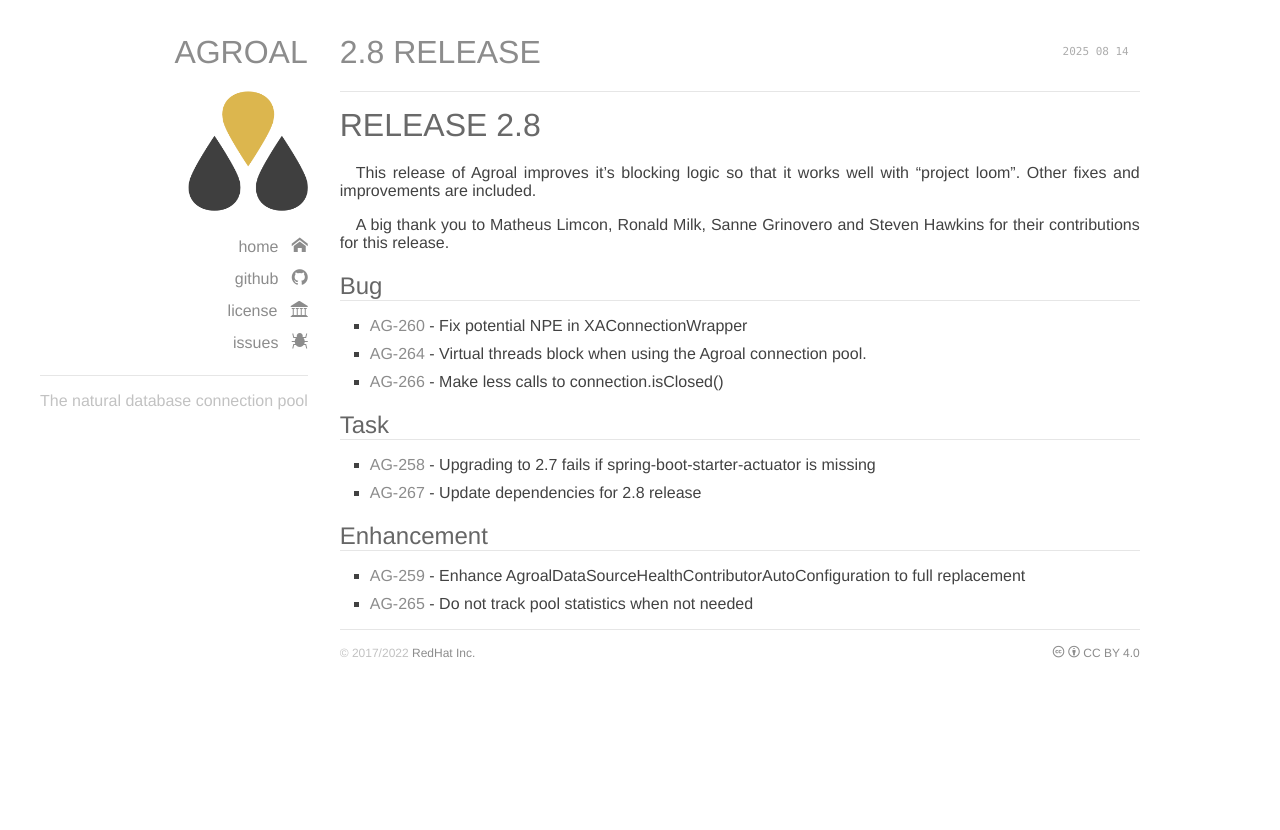
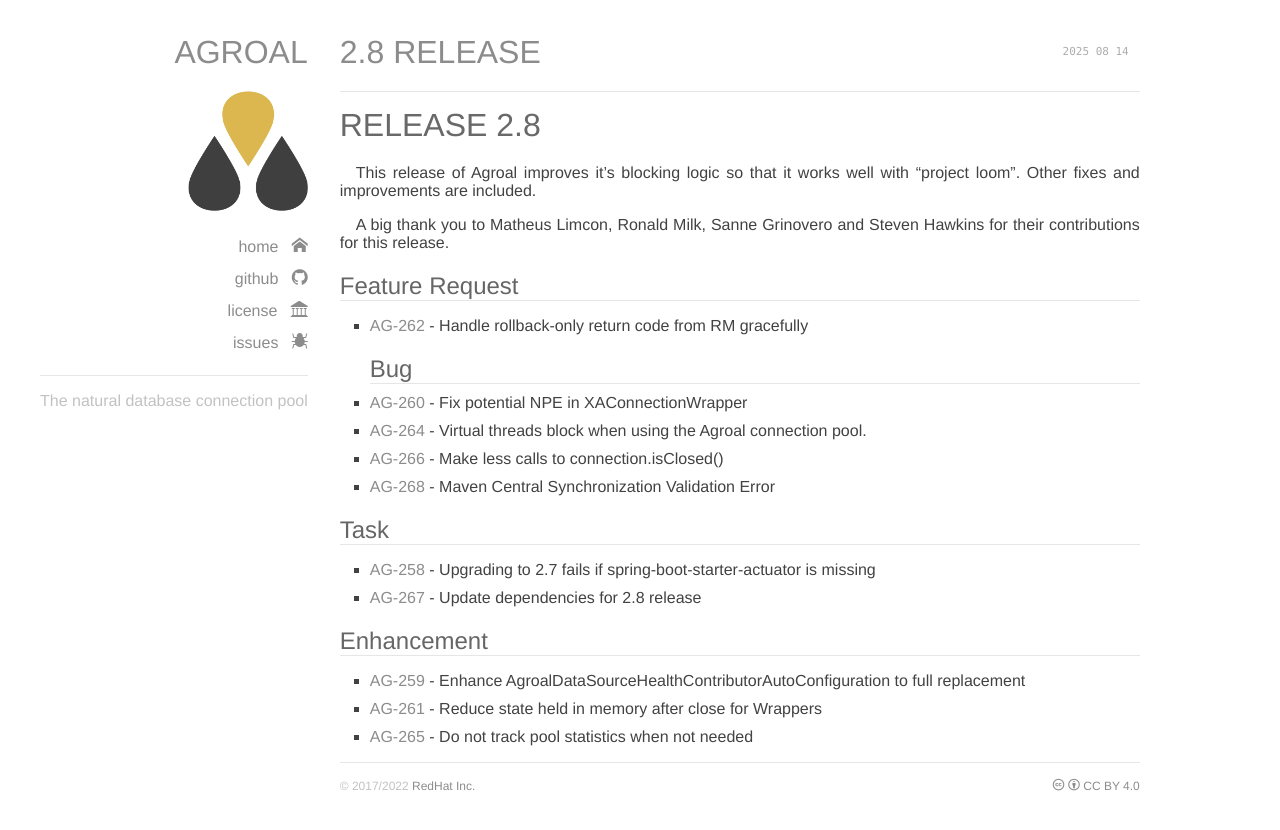
Before and after one commit to agroal/agroal.github.io, a Jekyll site: the page built from _posts/2025-08-14-2.8-release.md, in a window 1280 px wide. Shown: the top 830 px of the page. Built offline with Jekyll 4.4.1, drawn with Linux system fonts in a browser that asks for light colours; some web fonts are replaced; our own code applies the rules of GitHub Pages for plain Markdown files.

Commit message:
Add missing issues in 2.8 release

```diff
--- a/_posts/2025-08-14-2.8-release.md
+++ b/_posts/2025-08-14-2.8-release.md
@@ -4,10 +4,13 @@
 
 A big thank you to Matheus Limcon, Ronald Milk, Sanne Grinovero and Steven Hawkins for their contributions for this release.
 
+## Feature Request
+* [AG-262](https://issues.jboss.org/browse/AG-262) - Handle rollback-only return code from RM gracefully
 ## Bug
 * [AG-260](https://issues.jboss.org/browse/AG-260) - Fix potential NPE in XAConnectionWrapper
 * [AG-264](https://issues.jboss.org/browse/AG-264) - Virtual threads block when using the Agroal connection pool.
 * [AG-266](https://issues.jboss.org/browse/AG-266) - Make less calls to connection.isClosed()
+* [AG-268](https://issues.jboss.org/browse/AG-268) - Maven Central Synchronization Validation Error
 
 ## Task
 * [AG-258](https://issues.jboss.org/browse/AG-258) - Upgrading to 2.7 fails if spring-boot-starter-actuator is missing
@@ -15,4 +18,5 @@
 
 ## Enhancement
 * [AG-259](https://issues.jboss.org/browse/AG-259) - Enhance AgroalDataSourceHealthContributorAutoConfiguration to full replacement
+* [AG-261](https://issues.jboss.org/browse/AG-261) - Reduce state held in memory after close for Wrappers
 * [AG-265](https://issues.jboss.org/browse/AG-265) - Do not track pool statistics when not needed
```
